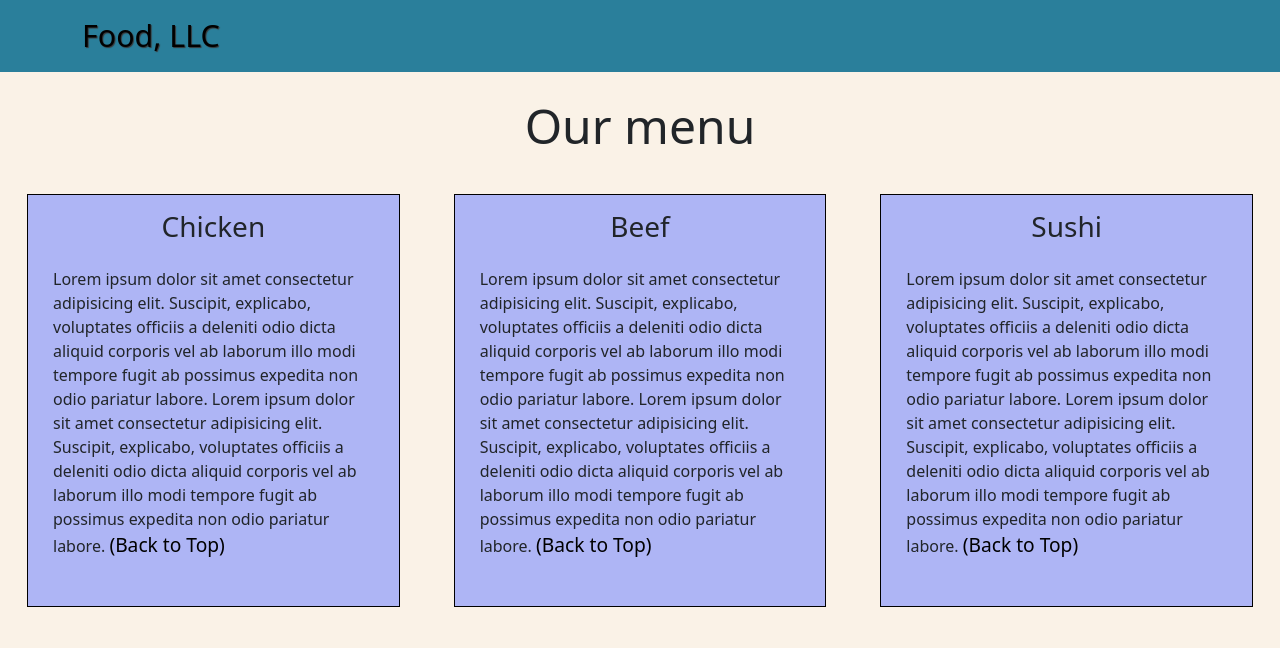
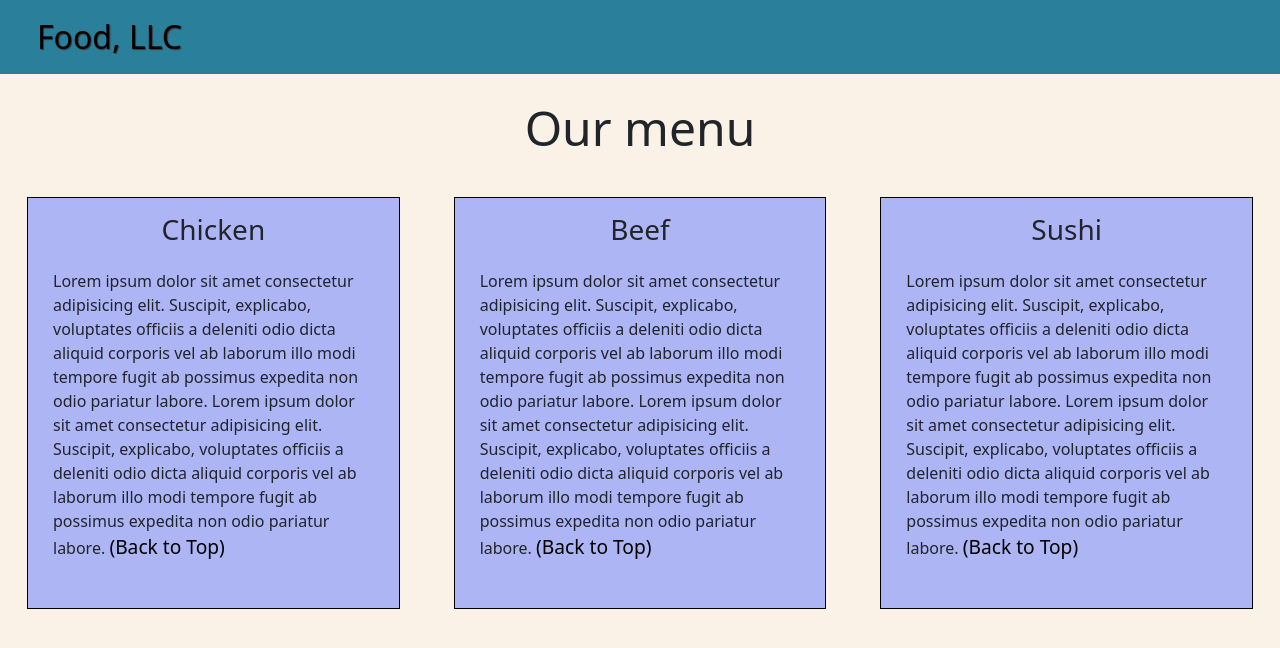
Before and after one commit to AnnMyroshnichenko/module-3, a plain HTML site: page index.html in a window 1280 px wide. Drawn offline with nearby package versions, Linux system fonts and the light colour scheme.

Commit message:
navbar was changed

```diff
--- a/index.html
+++ b/index.html
@@ -20,7 +20,7 @@
   </head>
   <body>
     <nav class="navbar navbar-clr navbar-expand-lg">
-      <div class="container">
+      <div class="container-fluid">
         <a id="company-name" class="navbar-brand" href="#">Food, LLC</a>
         <button
           class="navbar-toggler d-md-none"
--- a/style.css
+++ b/style.css
@@ -6,8 +6,9 @@
 }
 
 #company-name {
-  font-size: 1.9em;
+  font-size: 2em;
   text-shadow: 1px 1px 1px rgb(56, 55, 55);
+  margin-left: 25px;
 }
 
 button.navbar-toggler {
```
